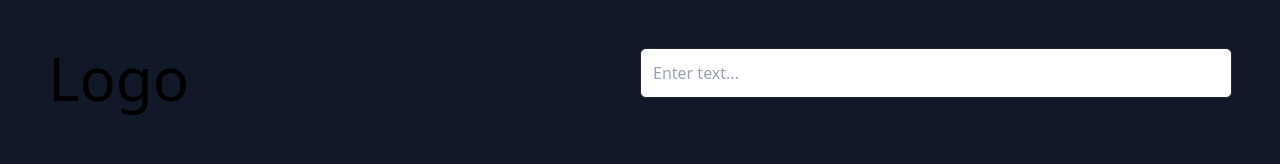
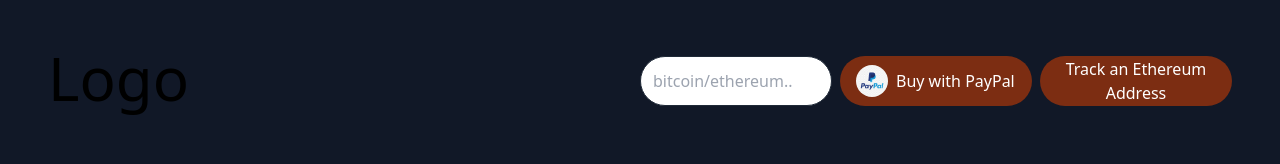
Before and after one commit to mehedii-hasann-00/crypto-explorer, a React (Create React App) app in the folder frontend/: page / in a window 1280 px wide. Shown: the top 164 px of the page. Built offline with nearby package versions, Linux system fonts and the light colour scheme; no server answers; the HTML template or start-up script is replaced by a standard one.

Commit message:
search functionality, buy and track button add

```diff
--- a/frontend/src/App.js
+++ b/frontend/src/App.js
@@ -1,10 +1,12 @@
 
 import React, { useState, useEffect} from "react";
 import Navbar from "./components/Navbar.js"
+import Buy from "./components/Buy.js";
 function App() {
   const [coins, setCoins] = useState([]);
   const [oldData, setOldData] = useState([]);
   const [coinLogos, setCoinLogos] = useState([]);
+  const [filteredCoin, setFilteredCoin] = useState([]);
 
   useEffect(() => {
     get_coins()
@@ -18,7 +20,6 @@ function App() {
     setTimeout(()=>fetch_latest(response.all_coins), 5000);
   }
   const fetch_latest = async(prevCoins)=>{
-
     console.log('fetching...');
     setOldData(prevCoins);
     let response = await fetch('http://localhost:5000/fetch-latest');
@@ -27,16 +28,18 @@ function App() {
     setCoins(response.all_coins);
     setTimeout(()=>fetch_latest(response.all_coins), 5000);
   }
-  console.log(oldData)
+
+  // console.log(coinLogos)
   return (
     <div className="mt-2 mx-2 md:mx-4 md:mt-6 lg:mt-8 lg:mx-12 ">
-      <Navbar />
+      <Navbar coins={coins} filteredCoin={filteredCoin} setFilteredCoin={setFilteredCoin}/>
       <div className="text-center my-2 lg:my-12">
         <h1 className="relative text-2xl md:text-4xl lg:text-8xl font-bold bg-gradient-to-br from-orange-500 to-white-900 bg-clip-text text-transparent">
           <span className="text-orange-500">{coins && coins[0] && coinLogos ? <img src={`${coinLogos[coins[0].id]}`} className="h-32 w-32 absolute left-[16%]"/> : "B"}</span>uy Real Money <br />
           <span className="text-2xl lg:text-6xl">with fake money</span>
         </h1>
       </div>
+      {/* <Buy/> */}
       <div>
         <table className="table-auto border-collapse border border-gray-600 w-full text-center">
           <thead className="bg-gradient-to-r from-gray-500 via-gray-700 to-gray-900 text-white">
@@ -50,8 +53,8 @@ function App() {
             </tr>
           </thead>
           <tbody>
-            {coins && coins.length > 0
-              ? coins.map((coin, index) => {
+            {(filteredCoin && filteredCoin.length > 0
+              ? filteredCoin : coins).map((coin, index) => {
                   if (index >= 10) return null;
                   return (
                     <tr
@@ -66,13 +69,13 @@ function App() {
                         <img src={`${coinLogos[coin.id]}`} className="h-6 w-6 absolute left-[25%]"/> : null}
                         <span>{coin.name}</span>
                       </td>
-                      <td className={`border border-gray-600 px-4 py-2 ${oldData.length==0 ? "text-white" : coin.one_h > oldData[index].one_h ? "text-green-500" : "text-red-500"} group-hover:text-orange-400`}>
+                      <td className={`border border-gray-600 px-4 py-2 ${coin.one_h > 0 ? "text-green-500" : "text-red-500"} group-hover:text-orange-400`}>
                         {coin.one_h}
                       </td>
-                      <td className="border border-gray-600 px-4 py-2 text-white group-hover:text-orange-400">
+                      <td className={`border border-gray-600 px-4 py-2 ${coin.one_day > 0 ? "text-green-500" : "text-red-500"} group-hover:text-orange-400`}>
                         {coin.one_day}
                       </td>
-                      <td className="border border-gray-600 px-4 py-2 text-white group-hover:text-orange-400">
+                      <td className={`border border-gray-600 px-4 py-2 ${coin.seven_day > 0 ? "text-green-500" : "text-red-500"} group-hover:text-orange-400`}>
                         {coin.seven_day}
                       </td>
                       <td className={`border border-gray-600 px-4 py-2 ${oldData.length===0 ? "text-white" : coin.price > oldData[index].price ? "text-green-500" : "text-red-500"} group-hover:text-orange-400`}>
@@ -81,7 +84,7 @@ function App() {
                     </tr>
                   );
                 })
-              : null}
+              }
           </tbody>
         </table>
 
--- /dev/null
+++ b/frontend/src/components/Buy.js
@@ -0,0 +1,11 @@
+import React,{useState} from 'react'
+
+const Buy = () => {
+    const [isHover, setIsHover] = useState(false);
+  return (
+        <div className="grid grid-cols-2 my-4">
+        </div>
+  )
+}
+
+export default Buy
--- a/frontend/src/components/Navbar.js
+++ b/frontend/src/components/Navbar.js
@@ -1,20 +1,35 @@
-import React,{useState} from 'react'
+import React, { useState } from 'react'
 
-const Navbar = () => {
+const Navbar = ({coins,filteredCoin,setFilteredCoin}) => {
     const [isHover, setIsHover] = useState(false);
+
+    const search_coin = (e)=>{
+        if (coins && coins.length>0) {
+            if (e.target.value && typeof e.target.value=='string') {
+                setFilteredCoin(coins.filter(coin=>(coin.name.toLowerCase()).includes(e.target.value.toLowerCase())));
+            }
+            if(e.target.value==='') setFilteredCoin(coins);
+        }
+    }
+    // console.log('coins');
+    console.log(filteredCoin);
     return (
         <div class="grid grid-cols-2 mb-2 lg:my-12">
             <div className=''>
                 <h1 className='text-6xl text-orange'>Logo</h1>
             </div>
-        <div>
+            <div className='grid grid-cols-3 gap-2 py-2'>
                 <div className={`${isHover ? "relative" : ""}`}>
-                <input onMouseEnter={()=>setIsHover(true)} onMouseOut={()=>setIsHover(false)} type="text" placeholder="Enter text..." class="w-full p-3 border border-gray-800 rounded-md focus:outline-none focus:ring-2 relative z-20" />
+                    <input onChange={(e)=>search_coin(e)} onMouseEnter={() => setIsHover(true)} onMouseOut={() => setIsHover(false)} type="text" placeholder="bitcoin/ethereum.." class="w-full p-3 border border-gray-800 rounded-full focus:outline-none focus:ring-2 relative z-20" />
                     {isHover ?
                         <div class="absolute inset-0 bg-gradient-to-r from-orange-400 via-pink-400 to-cyan-400 hover:from-indigo-400 hover:to-cyan-400 blur-lg rounded-lg"></div>
                         : ""}
                 </div>
-
+                <button className="flex items-center gap-2 bg-orange-900 text-white px-4 rounded-full hover:bg-blue-700">
+                    <img src="/images/paypal.png" alt="PayPal" className="w-8 h-8 rounded-full" />
+                    <span>Buy with PayPal</span>
+                </button>
+                <button className='text-center text-white bg-orange-900 rounded-full hover:bg-blue-700'>Track an Ethereum Address</button>
             </div>
         </div>
     )
```
Also changed, not shown: frontend/public/images/paypal.png (added), 1 other file (tests, documents, lock files or other folders). Lines whose indentation alone changed are shown as unchanged.
